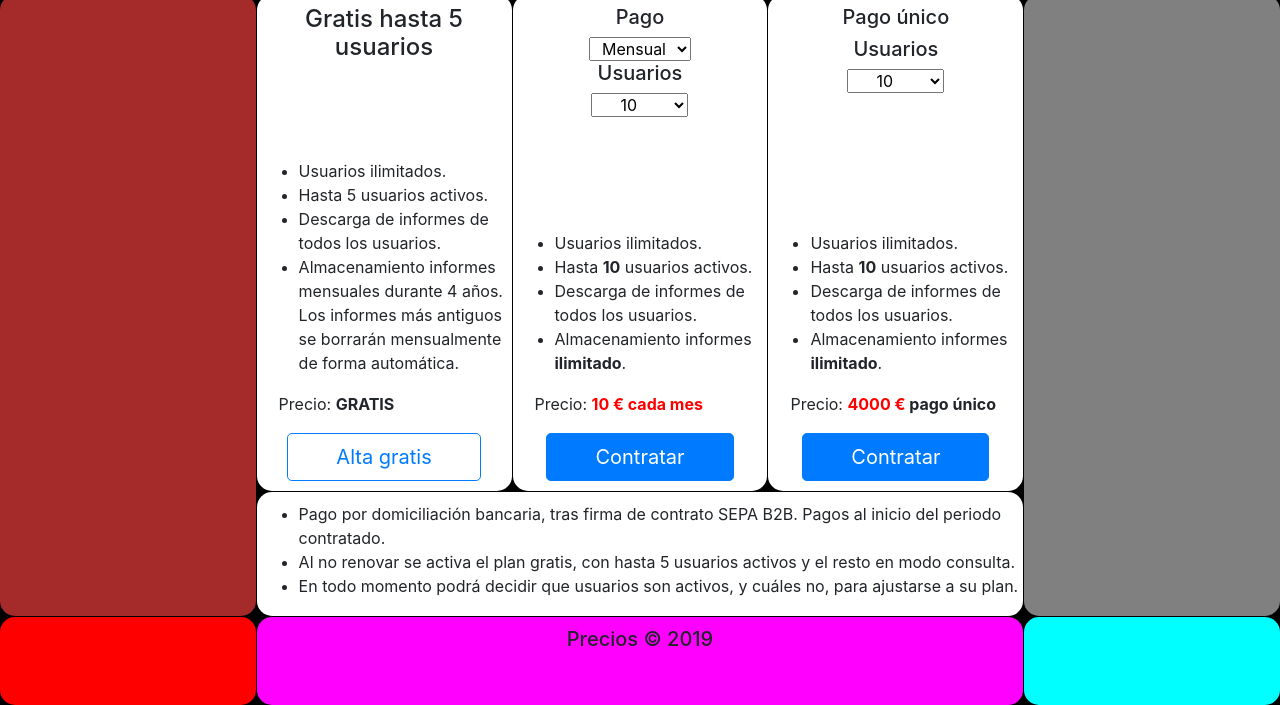
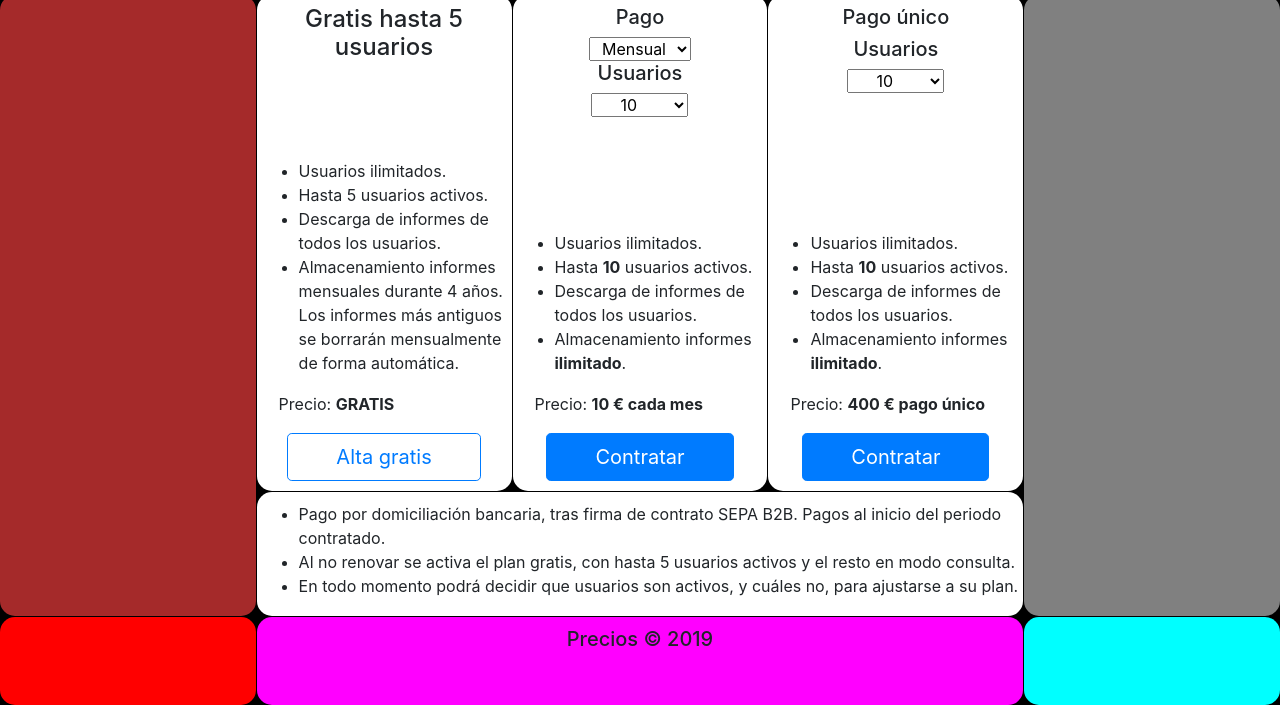
Before and after one commit to orodriguezl777/precios, a plain HTML site: page index.html in a window 1280 px wide. Shown: the part 95-800 px from the top of the page. Drawn offline with nearby package versions, Linux system fonts and the light colour scheme.

Commit message:
Versión 1.1: Cálculo precios (actualizamos requisitos enunciado)

```diff
--- a/index.html
+++ b/index.html
@@ -74,7 +74,7 @@
           </div>
 
           <div class="box62">
-            <p id="textPrice2" name="textPrice2">a</p>
+            <p id="textPrice2"></p>
           </div>
 
           <div class="box63">
@@ -103,11 +103,11 @@
           </div>
 
           <div class="box72">
-            <p id="textPrice3" name="textPrice3"></p>
+            <p id="textPrice3"></p>
           </div>
 
           <div class="box73">
-            <p>Precio: <a id="total3" name="total3"></a><strong> pago único</strong></p>
+            <p>Precio: <a id="total3" name="total3"></a></p>
           </div>
 
           <div class="box74">
--- a/js/main.js
+++ b/js/main.js
@@ -53,7 +53,7 @@ $(document).ready(function(){
         }
 
         $total2 = Math.round($price1 * parseInt(form1.users1.value), 0);
-        $total3 = Math.round($price2 * parseInt(form2.users2.value), 0);
+        $total3 = Math.round(($price2/10) * parseInt(form2.users2.value), 0);
 
         $textli21 = "<li>Hasta "+ form1.users1.value.bold() +" usuarios activos.</li>";
         $textli22 = "<li>Hasta "+ form2.users2.value.bold() +" usuarios activos.</li>";
@@ -63,11 +63,11 @@ $(document).ready(function(){
 
         $textTotal1 = $total1.toString();
         $textTotal2 = $formatter.format($total2).toString() + $textPeriode1;
-        $textTotal3 = $formatter.format($total3).toString();
+        $textTotal3 = $formatter.format($total3).toString() + $textPeriode2;
 
         $("#total1").text($textTotal1).css('font-weight','bold');
-        $("#total2").text($textTotal2).css('color','red').css('font-weight','bold');
-        $("#total3").text($textTotal3).css('color','red').css('font-weight','bold');
+        $("#total2").text($textTotal2).css('font-weight','bold');
+        $("#total3").text($textTotal3).css('font-weight','bold');
 
     }
 
```
